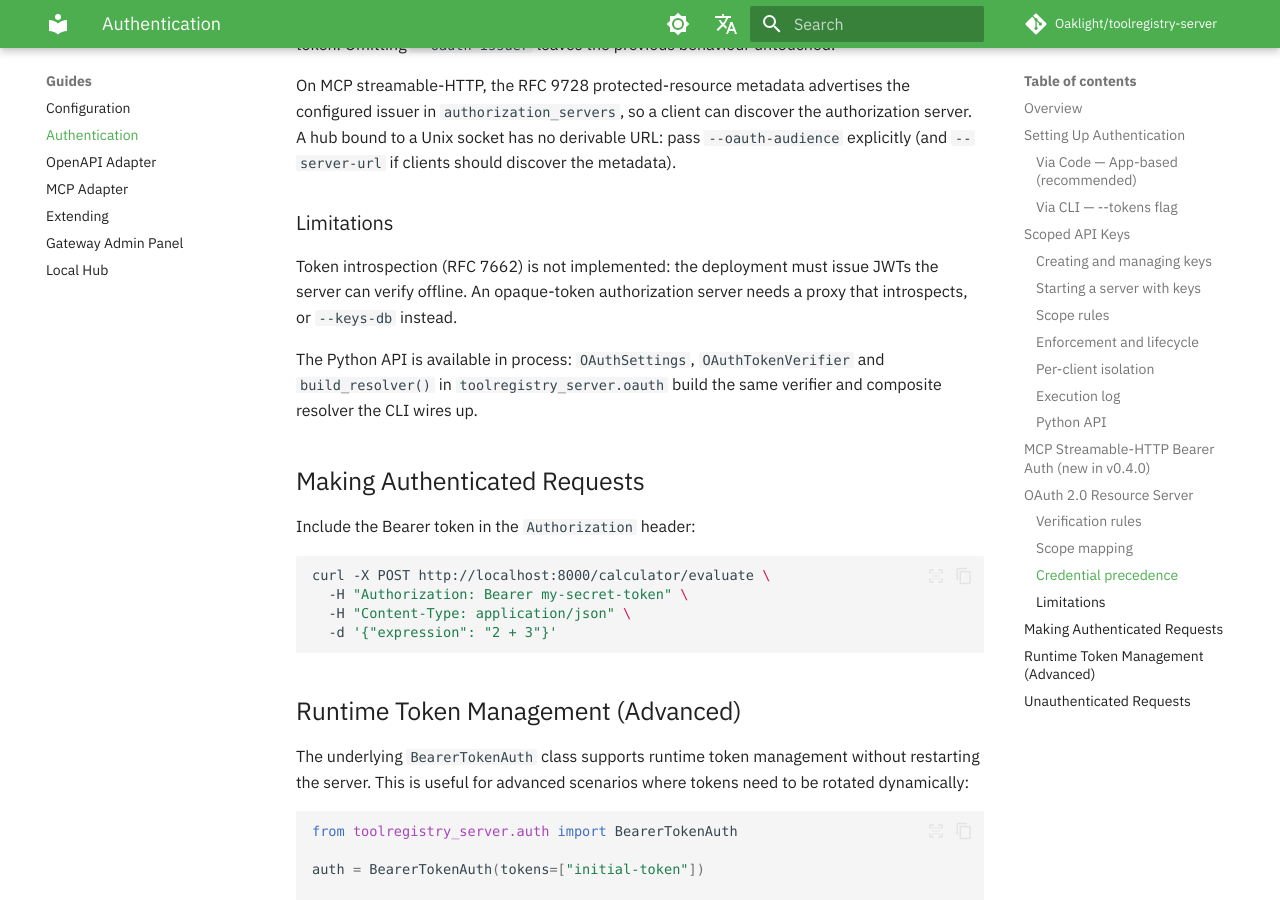
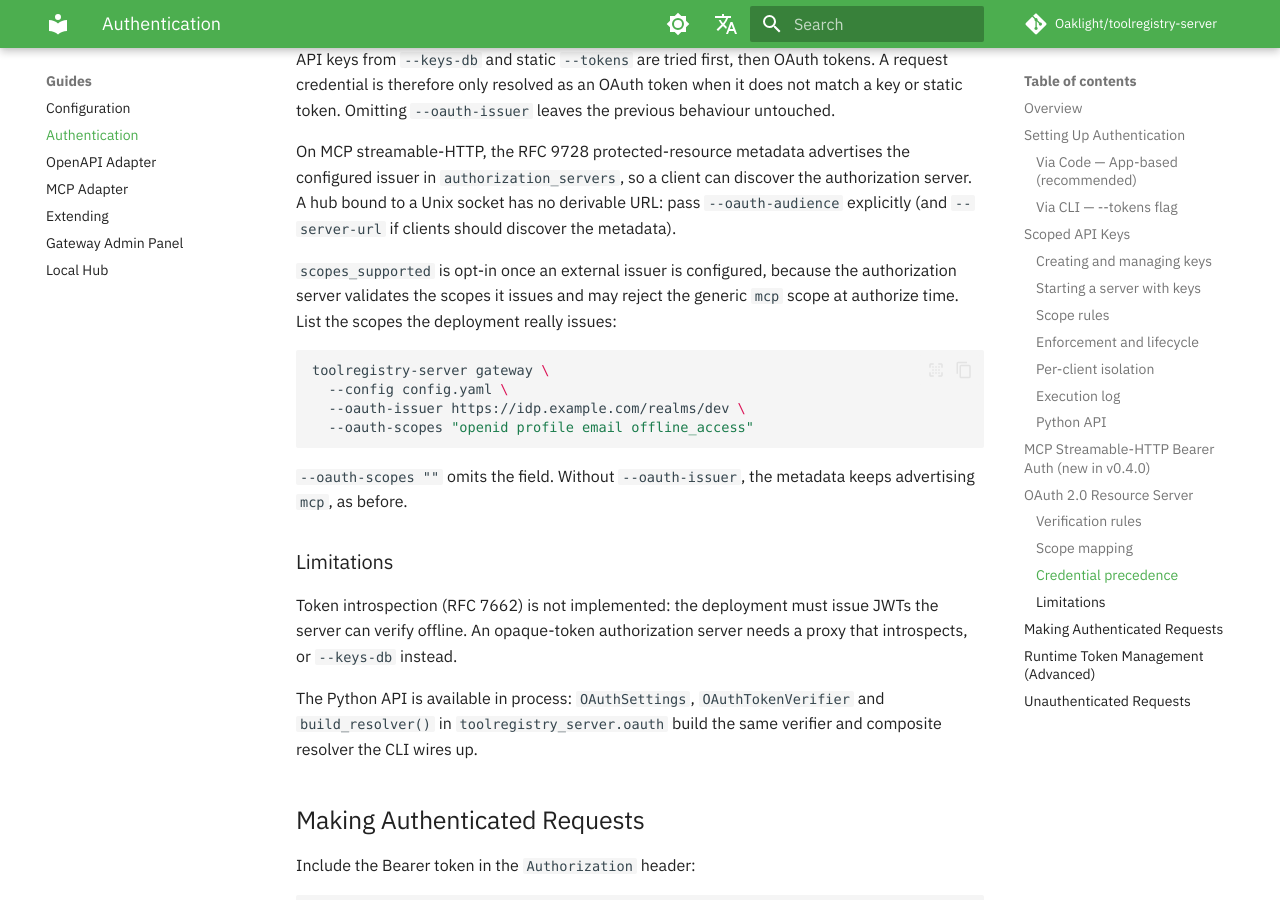
Before and after one commit to Oaklight/toolregistry-server, an MkDocs documentation site: the page built from docs/guides/authentication.md, in a window 1280 px wide and 900 px high, scrolled down 7036 px. Built offline with MkDocs 1.6.1 and Material for MkDocs 9.7.7, drawn with Linux system fonts in a browser that asks for light colours; some web fonts are replaced; comment, search, counter and statistics services are not loaded; some of the changed text lies outside the part shown.

Commit message:
docs(auth): make advertised OAuth scopes explicit

````diff
--- a/docs/guides/authentication.md
+++ b/docs/guides/authentication.md
@@ -277,6 +277,7 @@ toolregistry-server gateway \
 | `--oauth-audience URL` | Expected `aud` or RFC 8707 `resource` value. Defaults to the advertised MCP URL |
 | `--oauth-jwks URL` | JWKS endpoint (default: `<issuer>/.well-known/jwks.json`) |
 | `--oauth-scope SCOPE=NAMESPACE[,NAMESPACE]` | Map one scope to namespace patterns; repeatable |
+| `--oauth-scopes "SCOPE ..."` | Scopes advertised in the protected-resource metadata. Omitted when empty, and by default when an issuer is set |
 
 The flags are accepted by `openapi`, `mcp` (HTTP transports), `gateway` and
 `local-hub`.
@@ -321,6 +322,21 @@ the configured issuer in `authorization_servers`, so a client can discover the
 authorization server. A hub bound to a Unix socket has no derivable URL: pass
 `--oauth-audience` explicitly (and `--server-url` if clients should discover
 the metadata).
+
+`scopes_supported` is opt-in once an external issuer is configured, because
+the authorization server validates the scopes it issues and may reject the
+generic `mcp` scope at authorize time. List the scopes the deployment really
+issues:
+
+```bash
+toolregistry-server gateway \
+  --config config.yaml \
+  --oauth-issuer https://idp.example.com/realms/dev \
+  --oauth-scopes "openid profile email offline_access"
+```
+
+`--oauth-scopes ""` omits the field. Without `--oauth-issuer`, the metadata
+keeps advertising `mcp`, as before.
 
 ### Limitations
 
````
Also changed, not shown: docs/changelog.md (+1 -1 lines), docs/reference/cli/index.md (+3 -0 lines).
